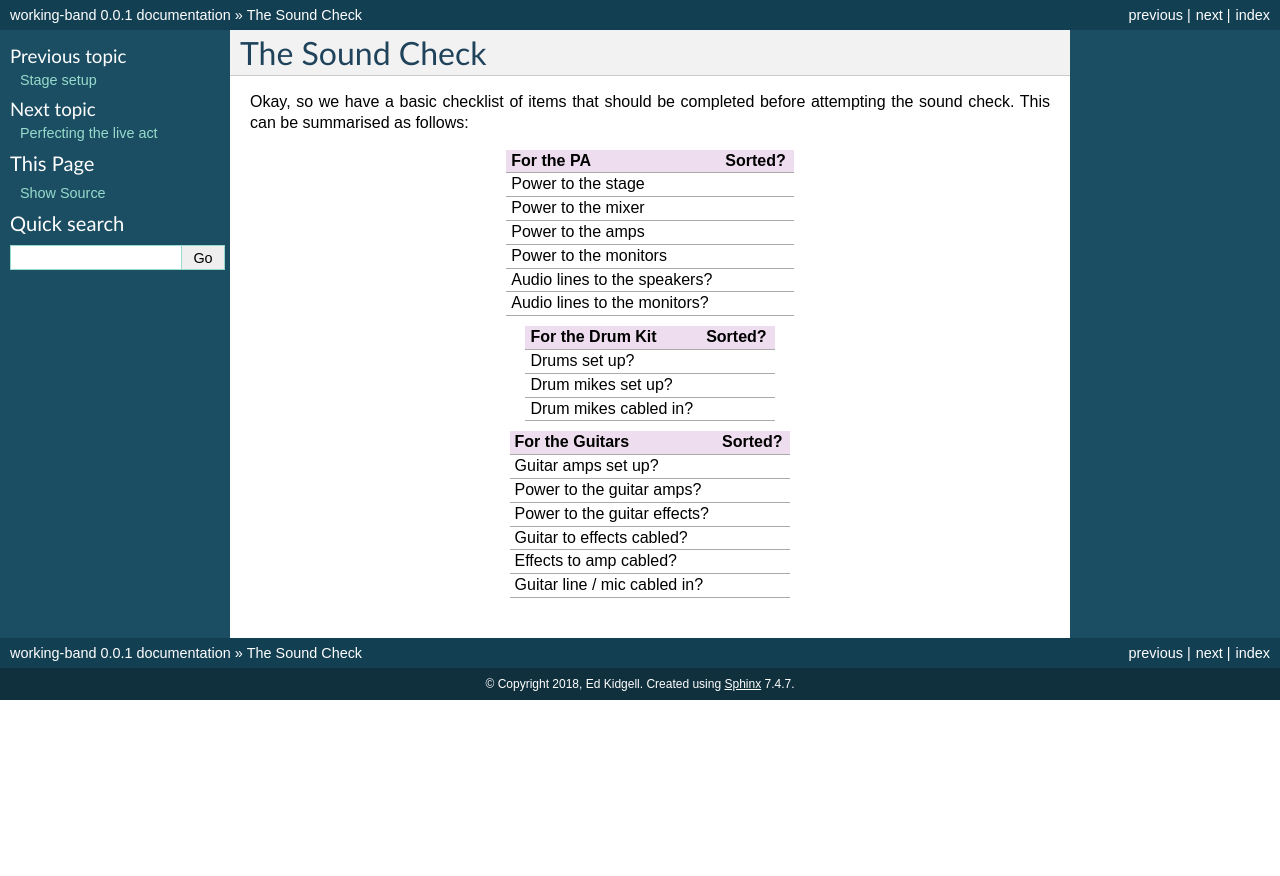
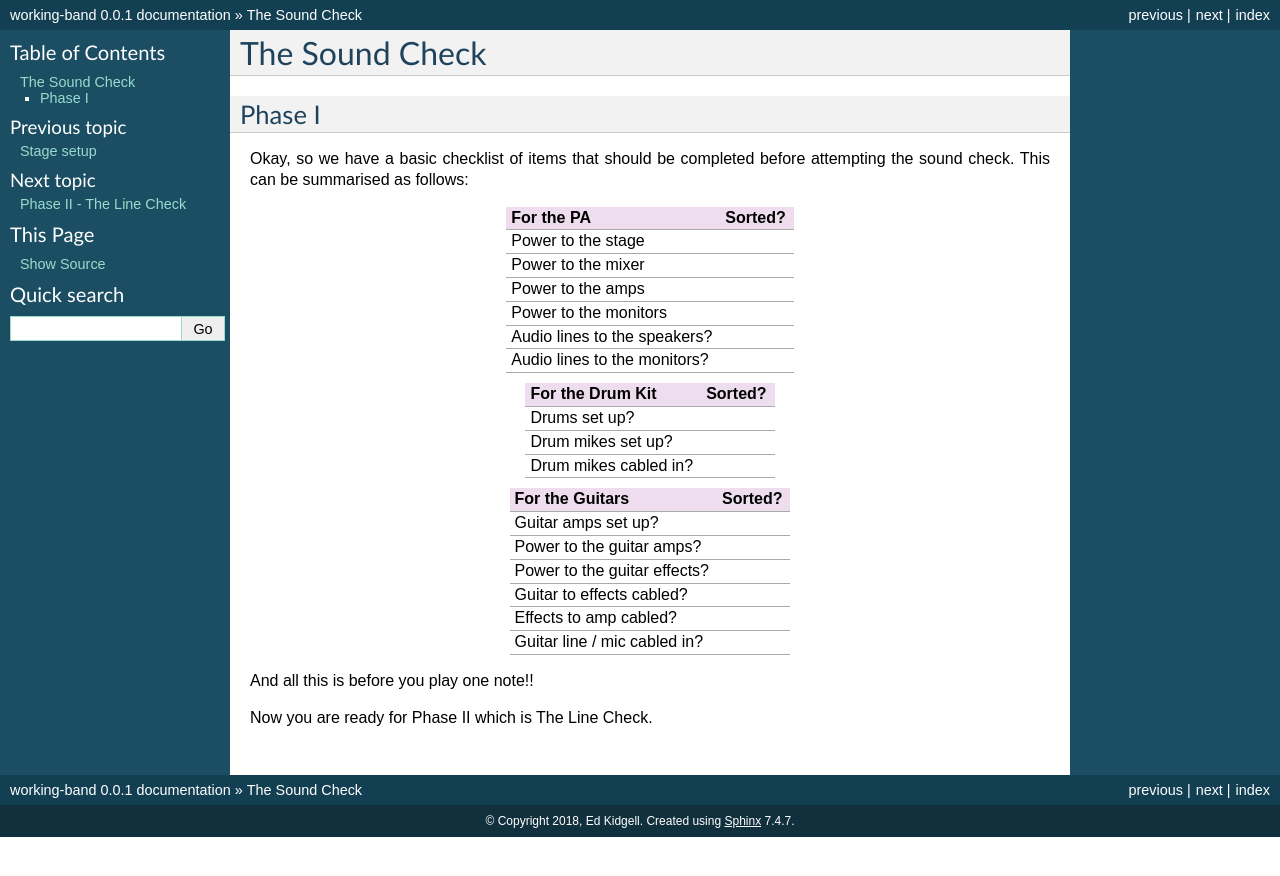
Before and after one commit to flakjakk/working-band, a Sphinx documentation site: the page built from docs/source/soundcheck.rst, in a window 1280 px wide. Shown: the top 876 px of the page. Built offline with Sphinx 7.4.7, drawn with Linux system fonts in a browser that asks for light colours.

Commit message:
Finished table - added in 'linecheck'.

```diff
--- a/docs/source/index.rst
+++ b/docs/source/index.rst
@@ -12,6 +12,7 @@ Guide to being in a Working Band.
    intro
    stagesetup
    soundcheck
+   linecheck
    theliveact
    rep
    playingpassion
--- /dev/null
+++ b/docs/source/linecheck.rst
@@ -0,0 +1,2 @@
+Phase II - The Line Check
+*************************
--- a/docs/source/soundcheck.rst
+++ b/docs/source/soundcheck.rst
@@ -1,5 +1,8 @@
 The Sound Check
 ###############
+
+Phase I
+*******
 
 Okay, so we have a basic checklist of items that should be completed before attempting the sound check. This can be summarised as follows:
 
@@ -44,3 +47,7 @@ Okay, so we have a basic checklist of items that should be completed before atte
 +-------------------------------+---------------+
 |Guitar line / mic cabled in?   |               |
 +-------------------------------+---------------+
+
+And all this is before you play one note!!
+
+Now you are ready for Phase II which is The Line Check.
```
